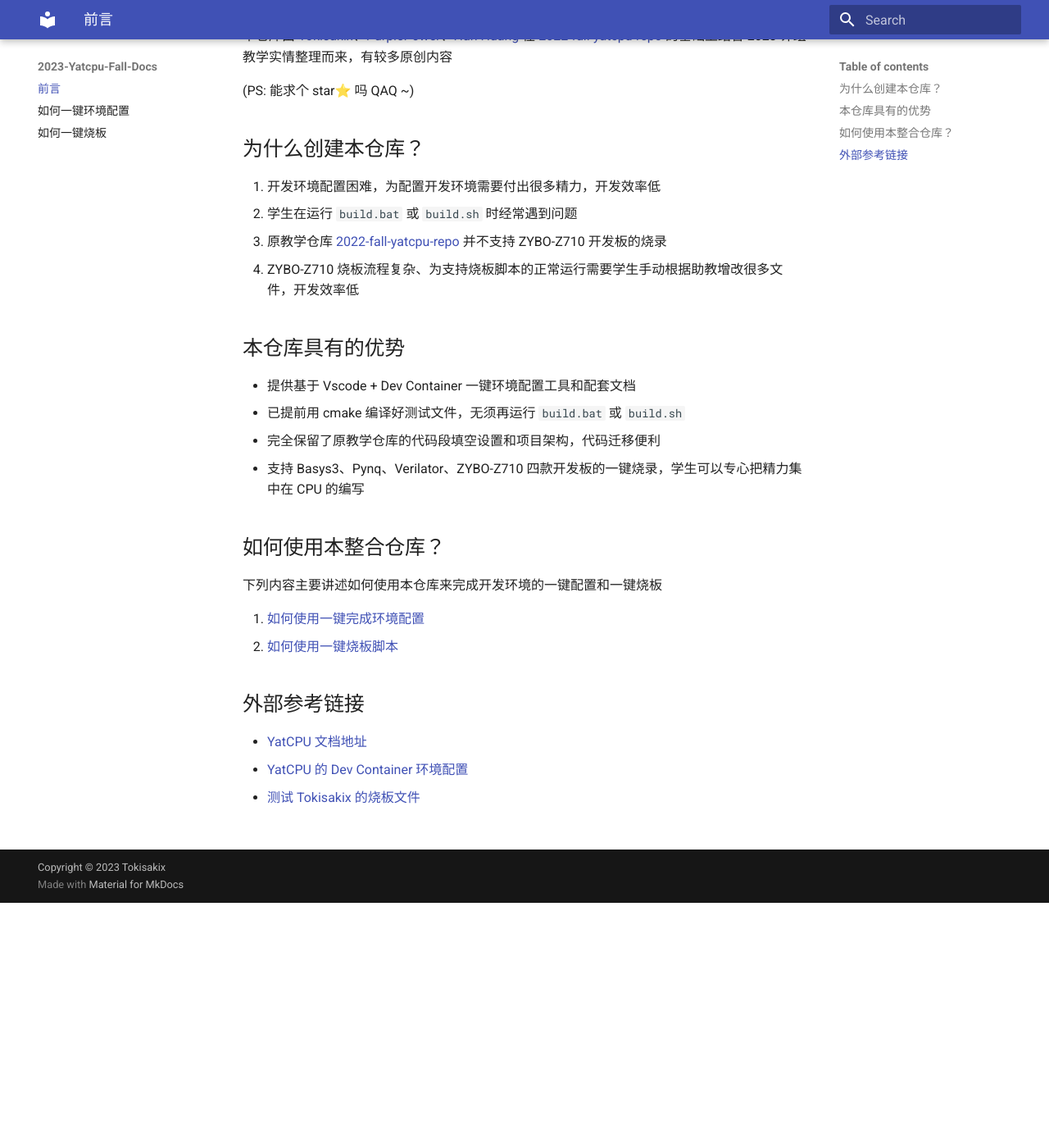
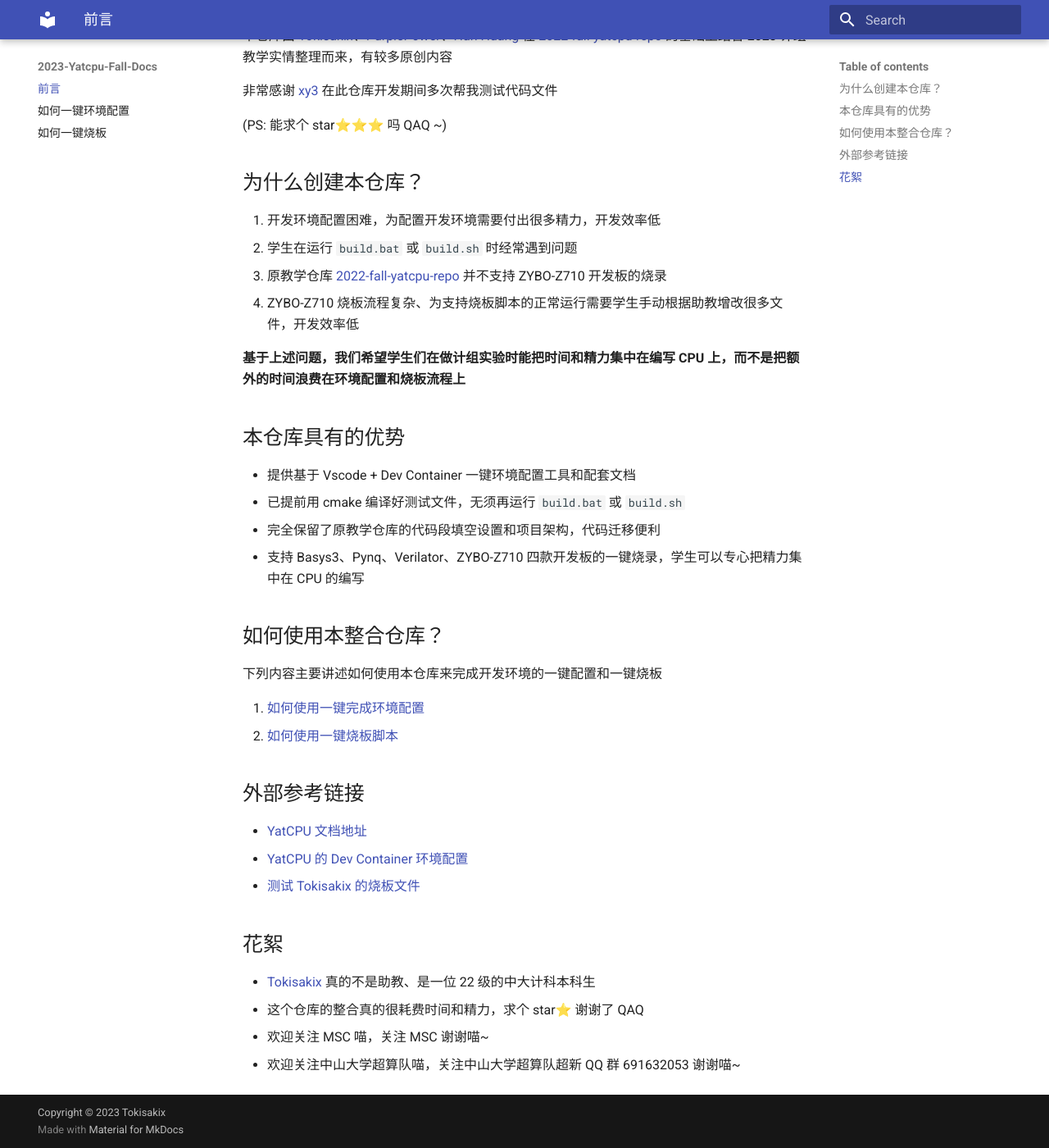
Before and after one commit to Tokisakix/2023-fall-yatcpu-repo, an MkDocs documentation site: the page built from docs/docs/index.md, in a window 1280 px wide and 1400 px high, scrolled down 299 px. Shown: the whole window at 82% size. Built offline with MkDocs 1.6.1 and Material for MkDocs 9.7.7, drawn with Linux system fonts in a browser that asks for light colours.

Commit message:
update docs

```diff
--- a/docs/docs/index.md
+++ b/docs/docs/index.md
@@ -6,7 +6,9 @@
 
 本仓库由 [Tokisakix](https://github.com/Tokisakix)、[PurplePower](https://github.com/PurplePower)、[Han Huang](https://github.com/HHTheBest) 在 [2022-fall-yatcpu-repo](https://github.com/hrpccs/2022-fall-yatcpu-repo) 的基础上结合 2023 计组教学实情整理而来，有较多原创内容
 
-(PS: 能求个 star⭐ 吗 QAQ ~)
+非常感谢 [xy3](https://github.com/xy3xy3) 在此仓库开发期间多次帮我测试代码文件
+
+(PS: 能求个 star⭐⭐⭐ 吗 QAQ ~)
 
 ## 为什么创建本仓库？
 
@@ -14,6 +16,8 @@
 2.  学生在运行 <code>build.bat</code> 或 <code>build.sh</code> 时经常遇到问题
 3.  原教学仓库 [2022-fall-yatcpu-repo](https://github.com/hrpccs/2022-fall-yatcpu-repo) 并不支持 ZYBO-Z710 开发板的烧录
 4.  ZYBO-Z710 烧板流程复杂、为支持烧板脚本的正常运行需要学生手动根据助教增改很多文件，开发效率低
+
+**基于上述问题，我们希望学生们在做计组实验时能把时间和精力集中在编写 CPU 上，而不是把额外的时间浪费在环境配置和烧板流程上**
 
 ## 本仓库具有的优势
 
@@ -34,3 +38,10 @@
 - [YatCPU 文档地址](https://yatcpu.sysu.tech)
 - [YatCPU 的 Dev Container 环境配置](http://tokisakix.cn/2023/11/14/%5BDocker%5D%20YatCPU%20%E7%9A%84%20Dev%20container%20%E7%8E%AF%E5%A2%83%E9%85%8D%E7%BD%AE/)
 - [测试 Tokisakix 的烧板文件](https://blog.skyw.cc/archives/258.html)
+
+## 花絮
+
+- [Tokisakix](https://github.com/Tokisakix) 真的不是助教、是一位 22 级的中大计科本科生
+- 这个仓库的整合真的很耗费时间和精力，求个 star⭐ 谢谢了 QAQ
+- 欢迎关注 MSC 喵，关注 MSC 谢谢喵~
+- 欢迎关注中山大学超算队喵，关注中山大学超算队超新 QQ 群 691632053 谢谢喵~
```
Also changed, not shown: README.md.
